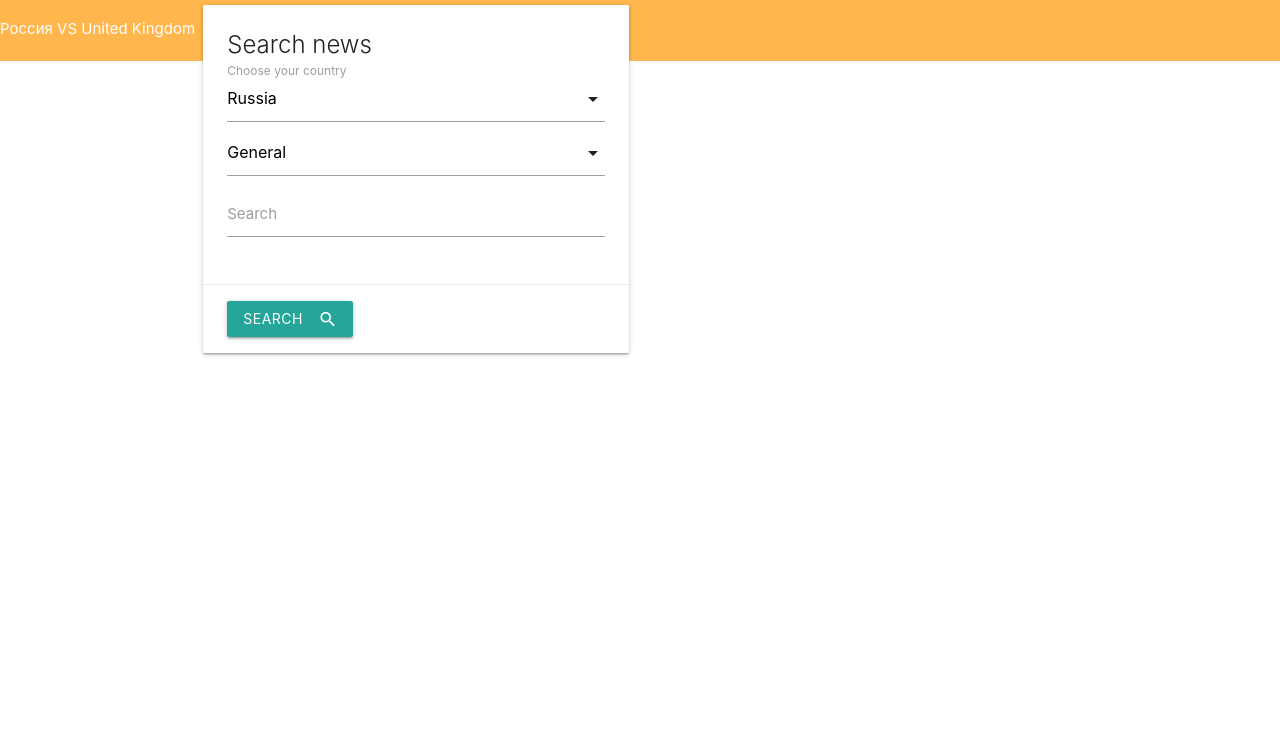
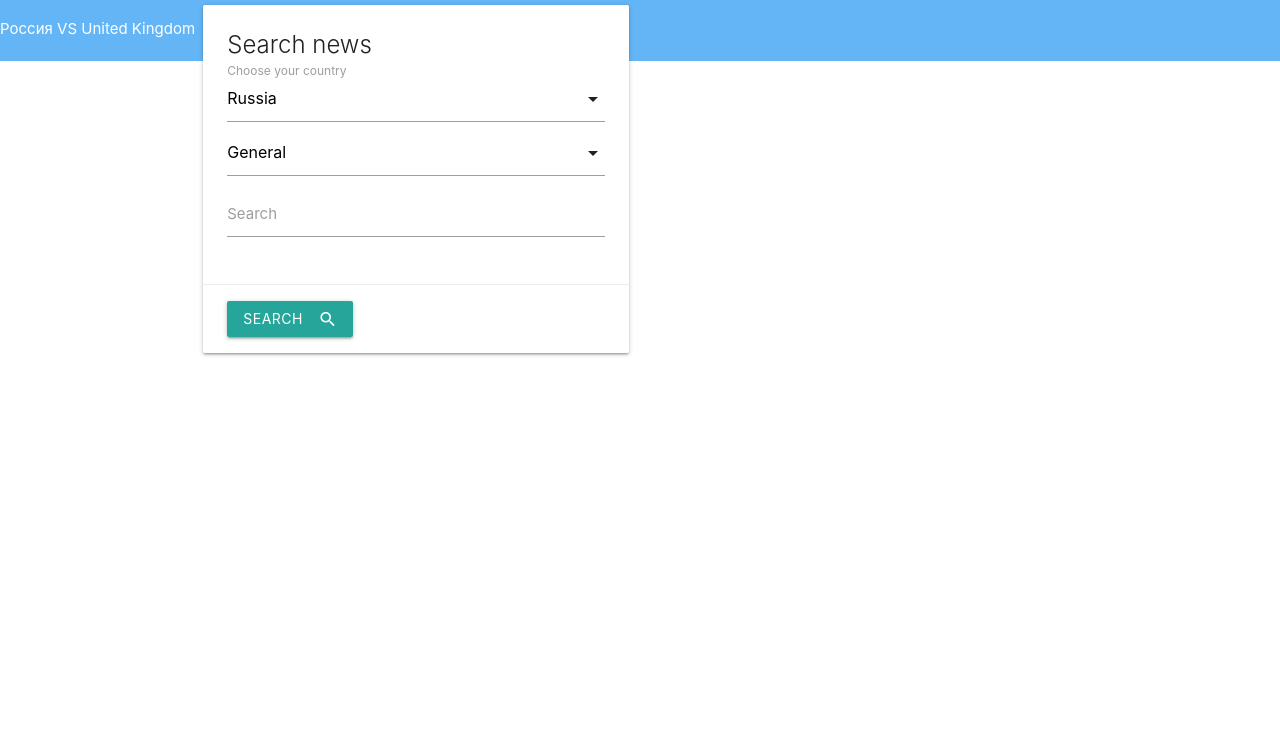
Before and after one commit to EmaMaksimava/News-List, a plain HTML site: page index.html in a window 1280 px wide. Shown: the part 67-800 px from the top of the page. Drawn offline with nearby package versions, Linux system fonts and the light colour scheme; no server answers.

Commit message:
upgate color

```diff
--- a/index.html
+++ b/index.html
@@ -22,7 +22,7 @@
       <div class="nav-wrapper">
         <a href="#" class="brand-logo">News App</a>
       </div>
-      <div class="orange lighten-2"> Россия VS United Kingdom</div>
+      <div class="blue lighten-2"> Россия VS United Kingdom</div>
     </nav>
     <div class="search-controls">
       <div class="container">
```
